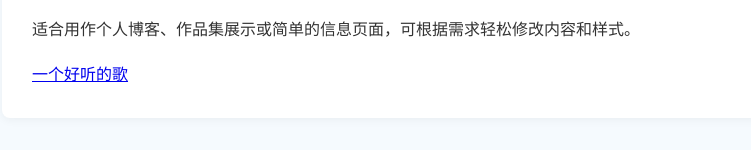
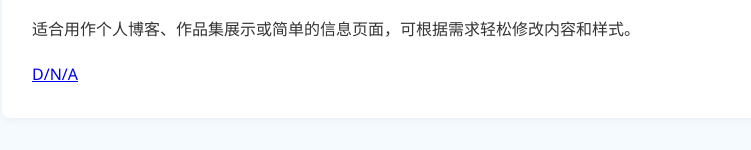
Before and after one commit to Twinkle-iii/Twinkle-iii.github.io, a plain HTML site: page index.html in a window 1280 px wide. Shown: the part 279-429 px from the top of the page, without its empty margins (258-1009 px from the left). Drawn offline with Linux system fonts and the light colour scheme.

Commit message:
Update index.html

```diff
--- a/index.html
+++ b/index.html
@@ -73,11 +73,12 @@
         <div class="content">
             <p>这是一个风格清新、结构简洁的网页模板，没有多余的装饰，专注于内容本身。整体采用柔和的色彩搭配，适当的留白和阴影，带来舒适的视觉体验。</p>
             <p>适合用作个人博客、作品集展示或简单的信息页面，可根据需求轻松修改内容和样式。</p>
-            <a href="https://www.bilibili.com/video/BV1u6oRYWE43/?spm_id_from=333.337.search-card.all.click&vd_source=376f0cc3729c918af741409f8ed05e32">一个好听的歌</a>
+            <a href="https://www.bilibili.com/video/BV1u6oRYWE43/?spm_id_from=333.337.search-card.all.click&vd_source=376f0cc3729c918af741409f8ed05e32">D/N/A</a>
         </div>
         <footer>
             <p>© 2025 清新小站 | 简约设计</p>
         </footer>
     </div>
 </body>
+
 </html>
```
